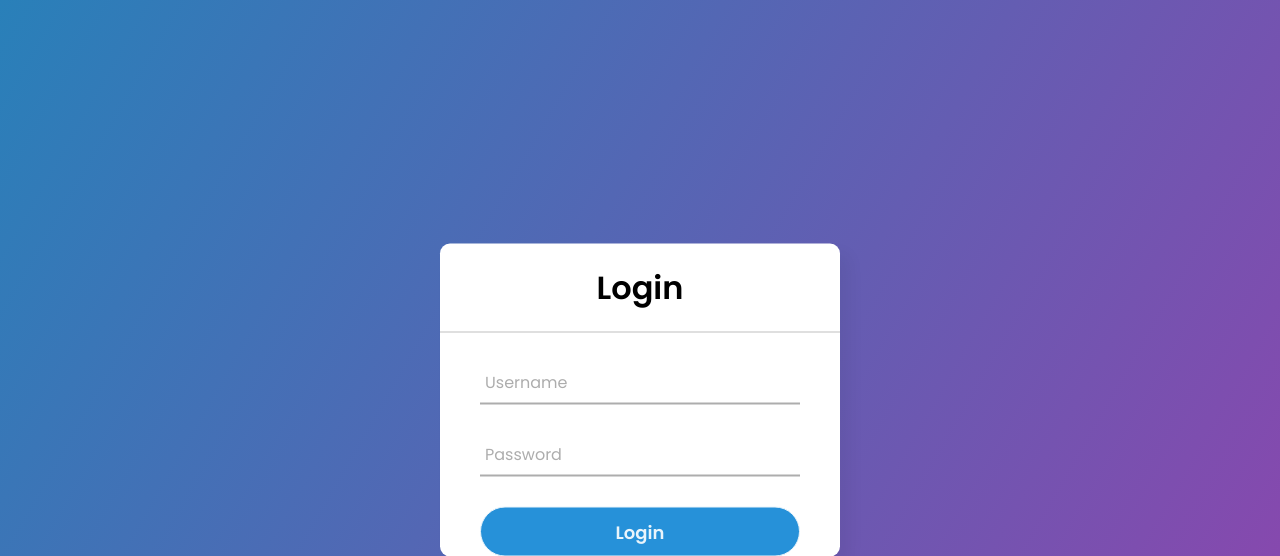
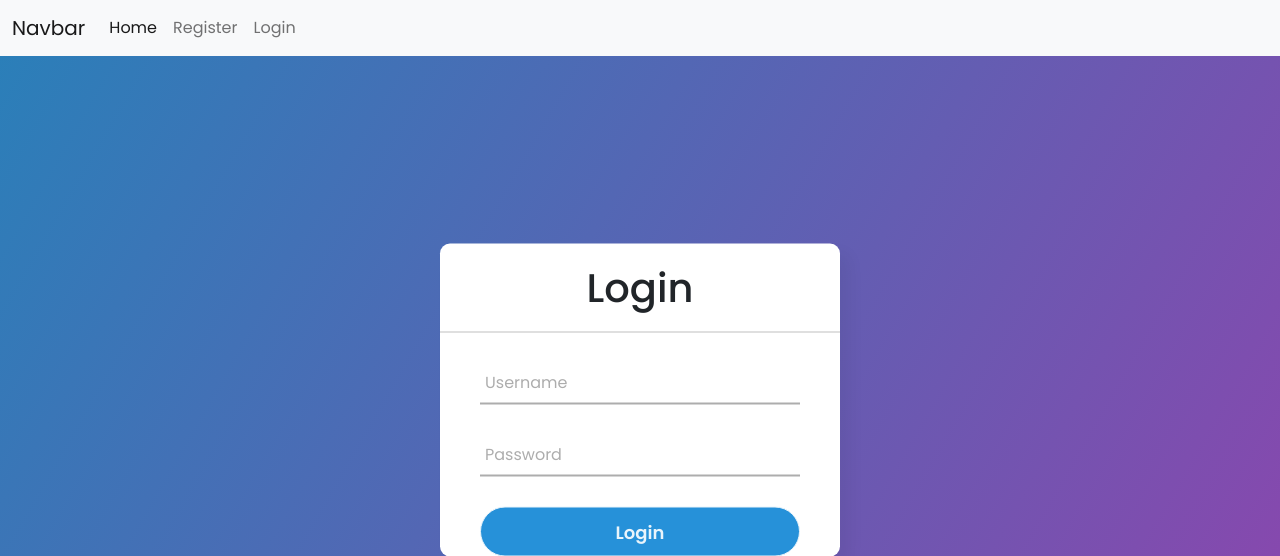
Before and after one commit to pp677/Whole_Snnak, a PHP site: page /login.php in a window 1280 px wide. Shown: the top 556 px of the page. Run offline with PHP 8.4, Linux system fonts and the light colour scheme.

Commit message:
Registration and Login now have Navbar and are complete

```diff
--- a/frontend/index.php
+++ b/frontend/index.php
@@ -19,7 +19,7 @@
           <a class="nav-link" href="registration.php">Register</a>
         </li>
         <li class="nav-item">
-          <a class="nav-link" href="#">Login</a>
+          <a class="nav-link" href="login.php">Login</a>
         </li>
         </li>
       </ul>
--- a/frontend/login.php
+++ b/frontend/login.php
@@ -6,6 +6,33 @@
     <meta name="viewport" content="width=device-width, initial-scale=1.0">
     <title>Login Page</title>
     <link rel="stylesheet" href="loginStyle.css">
+	 <!-- Required CSS Link -->
+                <link href="https://cdn.jsdelivr.net/npm/bootstrap@5.1.3/dist/css/bootstrap.min.css" rel="stylesheet" integrity="sha384-1BmE4kWBq78iYhFldvKuhfTAU6auU8tT94WrHftjDbrCEXSU1oBoqyl2QvZ6jIW3" crossorigin="anonymous">
+
+                <nav class="navbar navbar-expand-lg navbar-light bg-light">
+  <div class="container-fluid">
+    <a class="navbar-brand" href="#">Navbar</a>
+    <button class="navbar-toggler" type="button" data-bs-toggle="collapse" data-bs-target="#navbarNavDropdown" aria-controls="navbarNavDropdown" aria-expanded="false" aria-label="Toggle navigation">
+      <span class="navbar-toggler-icon"></span>
+    </button>
+    <div class="collapse navbar-collapse" id="navbarNavDropdown">
+      <ul class="navbar-nav">
+        <li class="nav-item">
+          <a class="nav-link active" aria-current="page" href="index.php">Home</a>
+        </li>
+        <li class="nav-item">
+          <a class="nav-link" href="registration.php">Register</a>
+        </li>
+        <li class="nav-item">
+          <a class="nav-link" href="login.php">Login</a>
+        </li>
+          </ul>
+        </li>
+      </ul>
+    </div>
+  </div>
+</nav>
+
 </head>
 <body>
     <div class="center">
```
Also changed, not shown: frontend/registration.php (+26 -7 lines).
